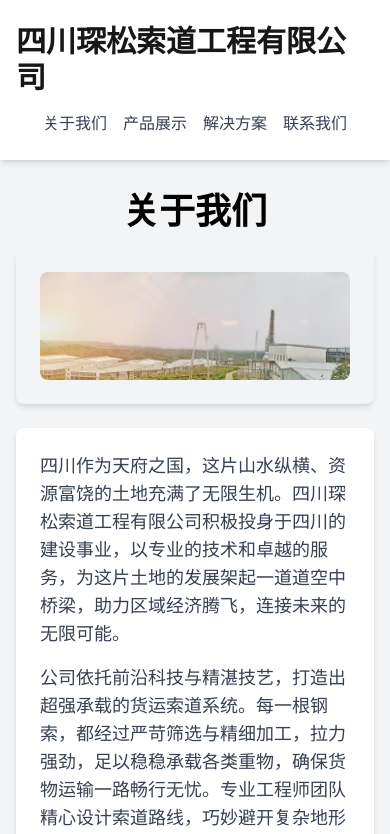
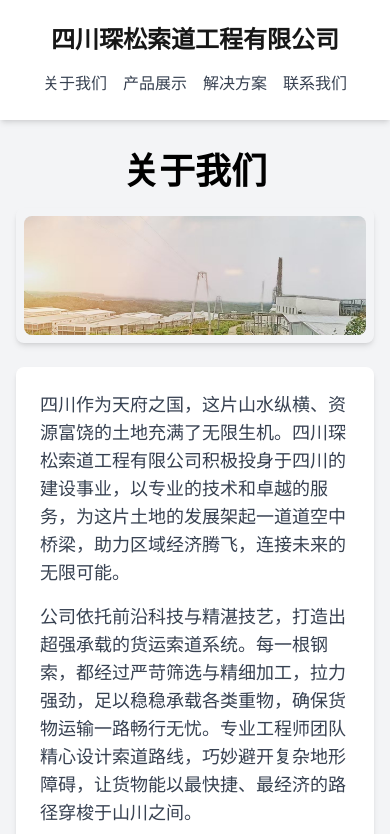
Before and after one commit to ASouwn/sccssd, a Next.js app: page / in a window 390 px wide. Shown: the top 834 px of the page. Built offline with nearby package versions, Linux system fonts and the light colour scheme.

Commit message:
little fix

```diff
--- a/app/about/page.tsx
+++ b/app/about/page.tsx
@@ -8,7 +8,7 @@ export default function About() {
       <header className="bg-white shadow-md">
         <div className="container mx-auto px-4 py-6 flex flex-col md:flex-row justify-between items-center">
           <a href="/">
-            <h1 className="text-3xl font-bold md:ml-16">四川琛松索道工程有限公司</h1>
+            <h1 className="text-2xl md:text-3xl font-bold md:ml-16">四川琛松索道工程有限公司</h1>
           </a>
           <nav className="mt-4">
             <ul className="flex space-x-4 md:mr-16">
--- a/app/contact/page.tsx
+++ b/app/contact/page.tsx
@@ -6,7 +6,7 @@ export default function Contact() {
       <header className="bg-white shadow-md">
         <div className="container mx-auto px-4 py-6 flex flex-col md:flex-row justify-between items-center">
           <a href="/">
-            <h1 className="text-3xl font-bold md:ml-16">四川琛松索道工程有限公司</h1>
+            <h1 className="text-2xl md:text-3xl font-bold md:ml-16">四川琛松索道工程有限公司</h1>
           </a>
           <nav className="mt-4">
             <ul className="flex space-x-4 md:mr-16">
--- a/app/page.tsx
+++ b/app/page.tsx
@@ -6,7 +6,7 @@ export default function Home() {
       <header className="bg-white shadow-md">
         <div className="container mx-auto px-4 py-6 flex flex-col md:flex-row justify-between items-center">
           <a href="/">
-            <h1 className="text-3xl font-bold md:ml-16">四川琛松索道工程有限公司</h1>
+            <h1 className="text-2xl md:text-3xl font-bold md:ml-16">四川琛松索道工程有限公司</h1>
           </a>
           <nav className="mt-4">
             <ul className="flex space-x-4 md:mr-16">
@@ -26,7 +26,7 @@ export default function Home() {
           <h2 className="text-4xl font-bold mb-4 text-black">关于我们</h2>
           <div className=" w-full md:w-full flex flex-col items-center">
             <div className="md:w-3/4 items-center justify-center grid grid-cols-1 md:flex md:flex-col gap-6">
-              <div className=" flex justify-center gap-6 shadow-md p-6 rounded-lg">
+              <div className=" flex justify-center gap-6 shadow-md p-2 rounded-lg">
                 <Image src="/about1.jpg" alt="About Us" width={1200} height={300} className="rounded-lg" />
               </div>
               <div className="bg-white shadow-md p-6 rounded-lg">
@@ -124,7 +124,7 @@ export default function Home() {
         </section>
 
         {/* 联系方式 */}
-        <section id="contact" className="mb-8 flex flex-col justify-center items-center">
+        <section id="contact" className="mb-8 flex flex-col justify-center md:items-center">
           <h2 className="text-4xl font-bold mb-4 text-black">联系我们</h2>
           <p className="text-lg text-gray-700">地址：四川省绵阳市涪城区西山东路48号2栋102室</p>
           <p className="text-lg text-gray-700">邮编：621000</p>
--- a/app/products/page.tsx
+++ b/app/products/page.tsx
@@ -5,7 +5,7 @@ export default function Products() {
       <header className="bg-white shadow-md">
         <div className="container mx-auto px-4 py-6 flex flex-col md:flex-row justify-between items-center">
           <a href="/">
-            <h1 className="text-3xl font-bold md:ml-16">四川琛松索道工程有限公司</h1>
+            <h1 className="text-2xl md:text-3xl font-bold md:ml-16">四川琛松索道工程有限公司</h1>
           </a>
           <nav className="mt-4">
             <ul className="flex space-x-4 md:mr-16">
--- a/app/solutions/page.tsx
+++ b/app/solutions/page.tsx
@@ -5,7 +5,7 @@ export default function Solutions() {
       <header className="bg-white shadow-md">
         <div className="container mx-auto px-4 py-6 flex flex-col md:flex-row justify-between items-center">
           <a href="/">
-            <h1 className="text-3xl font-bold md:ml-16">四川琛松索道工程有限公司</h1>
+            <h1 className="text-2xl md:text-3xl font-bold md:ml-16">四川琛松索道工程有限公司</h1>
           </a>
           <nav className="mt-4">
             <ul className="flex space-x-4 md:mr-16">
```
